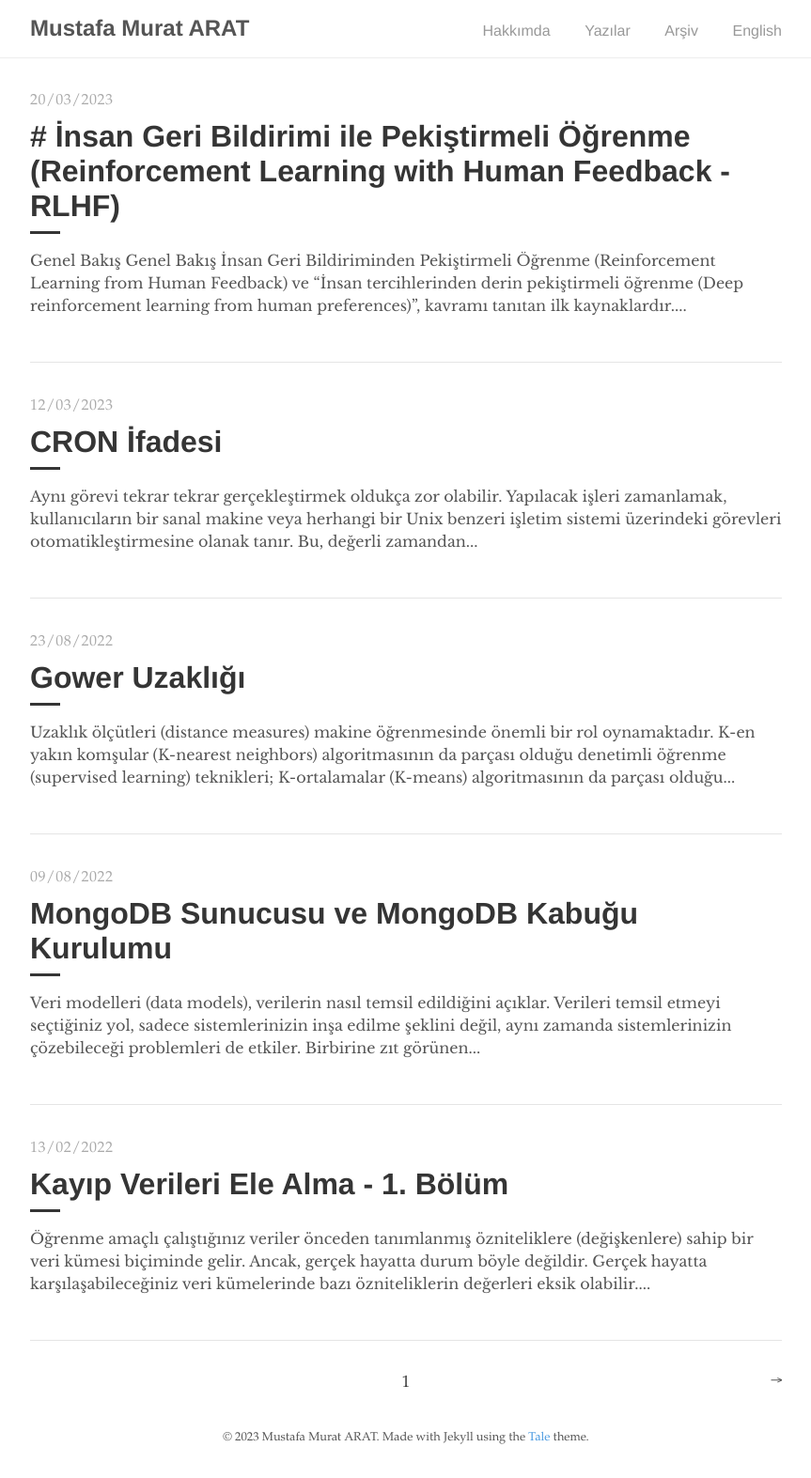
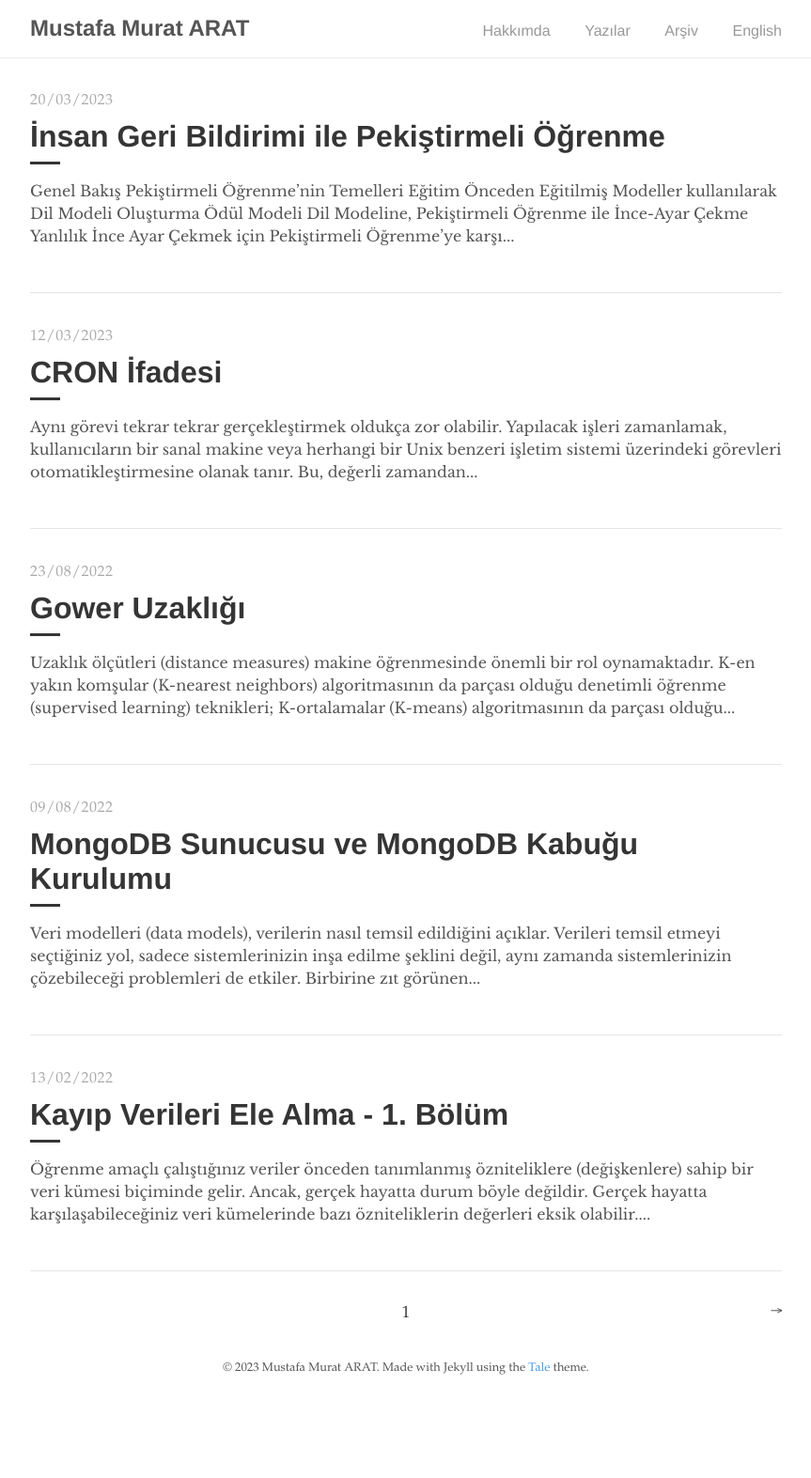
Before and after one commit to mmuratarat/turkish, a Jekyll site: the page built from index.html, in a window 1280 px wide. Shown: the whole page at 94% size, without its empty margins (208-1071 px from the left). Built offline with Jekyll 4.4.1, drawn with Linux system fonts in a browser that asks for light colours; nearby versions of some CDN libraries; the list of posts is cut into pages by our own code; after the commit the page ends 1499 px from its top, so only the background shows below that.

Commit message:
Update 2023-03-20-rlhf.md

```diff
--- a/_posts/2023-03-20-rlhf.md
+++ b/_posts/2023-03-20-rlhf.md
@@ -1,22 +1,31 @@
 ---
 layout: post
-title: "# İnsan Geri Bildirimi ile Pekiştirmeli Öğrenme (Reinforcement Learning with Human Feedback - RLHF)"
+title: "İnsan Geri Bildirimi ile Pekiştirmeli Öğrenme"
 author: "MMA"
 comments: true
 ---
 
-* [Genel Bakış](#genel-bakis)
+* [Genel Bakış](#overview)
+* [Pekiştirmeli Öğrenme'nin Temelleri](#basics-of-rl)
+* [Eğitim](#training)
+  * [Önceden Eğitilmiş Modeller kullanılarak Dil Modeli Oluşturma](#pretraining-language-models)
+  * [Ödül Modeli](#reward-model)
+  * [Dil Modeline, Pekiştirmeli Öğrenme ile İnce-Ayar Çekme](#fine-tuning-the-lm-with-rl)
+* [Yanlılık](#bias)
+* [İnce Ayar Çekmek için Pekiştirmeli Öğrenme'ye karşı Denetimli Öğrenme](#reinforcement-learning-vs-supervised-learning-for-finetuning)
+* [Kullanım Senaryoları](#use-cases)
+* [Referanslar](#references)
 
-## Genel Bakış {#genel-bakis}
+## Genel Bakış {#overview}
 
 * [İnsan Geri Bildiriminden Pekiştirmeli Öğrenme (Reinforcement Learning from Human Feedback)](https://openai.com/research/learning-from-human-preferences){:target="_blank"} ve ["İnsan tercihlerinden derin pekiştirmeli öğrenme (Deep reinforcement learning from human preferences)"](https://arxiv.org/abs/1706.03741){:target="_blank"}, kavramı tanıtan ilk kaynaklardır.
-* RLHF'nin arkasındaki temel fikir, önceden eğitilmiş bir dil modeli almak ve çıktıları insanların sıralamasını sağlamaktır.
+* İnsan Geri Bildirimi ile Pekiştirmeli Öğrenme'nin (Reinforcement Learning with Human Feedback - RLHF) arkasındaki temel fikir, önceden eğitilmiş bir dil modeli almak ve çıktıları insanların sıralamasını sağlamaktır.
 * RLHF, her iki pekiştirmeli öğrenme algoritmasını insan girdisiyle (human input) birleştirerek modelin öğrenmesine ve performansını artırmasına yardımcı olabilecek insan geri bildirimi ile dil modellerini optimize edebilir.
 * RLHF, insan geri bildirimlerini dahil ederek, dil modellerinin doğal dili daha iyi anlamasına ve üretmesine yardımcı olmanın yanı sıra metin sınıflandırması (text classification) veya dil çevirisi (language translation) gibi belirli görevleri gerçekleştirme becerilerini geliştirmesine yardımcı olabilir.
 * Ek olarak, RLHF, insanların modeli daha adil ve kapsayıcı (inclusive) bir dil kullanımına doğru düzeltmesine ve yönlendirmesine izin vererek dil modellerindeki yanlılık (bias) sorununu hafifletmeye de yardımcı olabilir.
 * Aşağıda RLHF'nin inceliklerini inceleyelim!
 
-## Pekiştirmeli Öğrenme'nin Temelleri
+## Pekiştirmeli Öğrenme'nin Temelleri {#basics-of-rl}
 
 * RLHF'de pekiştirmeli öğrenmenin neden kullanıldığını anlamak için, bu öğrenme türünün masaya ne getirdiğini daha iyi anlamamız gerekmektedir.
 * Pekiştirmeli öğrenme, aşağıda gösterildiği gibi ([kaynak](https://www.youtube.com/watch?v=2MBJOuVq380){:target="_blank"}) bir ajanın (agent) çevre ile etkileşime girdiği temellere sahiptir:
@@ -148,7 +157,7 @@
 * Geri bildirimi dengelemek:
   * İnsan değerlendiricilerden gelen geri bildirimleri kendi kendine oynama (self-play) veya uzman gösterileri (expert demonstrations) gibi diğer geri bildirim kaynaklarıyla dengelemek, geri bildirimdeki yanlılığın etkisini azaltmaya ve eğitim verilerinin genel kalitesini iyileştirmeye yardımcı olabilir.
 
-## Pekiştirmeli Öğrenme ve İnce Ayar Çekmek için Denetimli Öğrenme
+## İnce Ayar Çekmek için Pekiştirmeli Öğrenme'ye karşı Denetimli Öğrenme {#reinforcement-learning-vs-supervised-learning-for-finetuning}
 
 Not: Bu bölüm Sebastian Raschka'nın [bu bağlantıdaki](https://www.linkedin.com/posts/sebastianraschka_ai-deeplearning-machinelearning-activity-7036333477658599424-rkSL?utm_source=share&utm_medium=member_desktop){:target="_blank"} gönderisinden esinlenilmiştir ve aşağıdaki görsel de [Sebastian Raschka](https://www.linkedin.com/posts/sebastianraschka_ai-deeplearning-machinelearning-activity-7036333477658599424-rkSL?utm_source=share&utm_medium=member_desktop){:target="_blank"}'ya aittir.
 
```
Also changed, not shown: other parts of _posts/2023-03-20-rlhf.md (+7 -7 lines).
